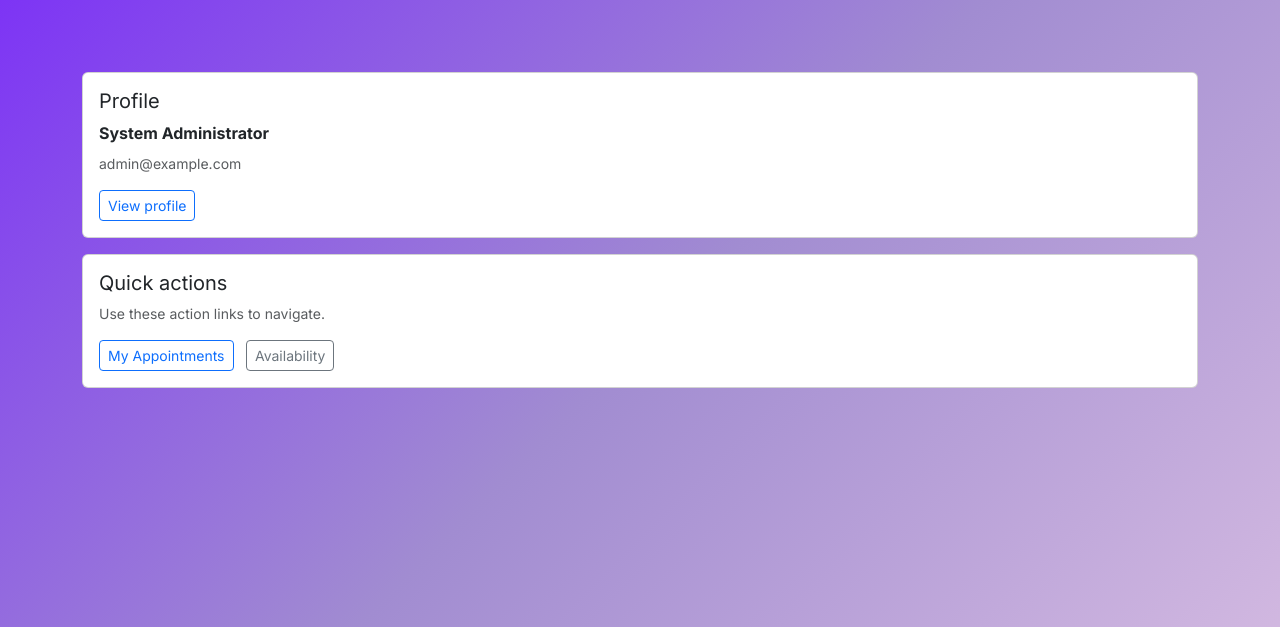
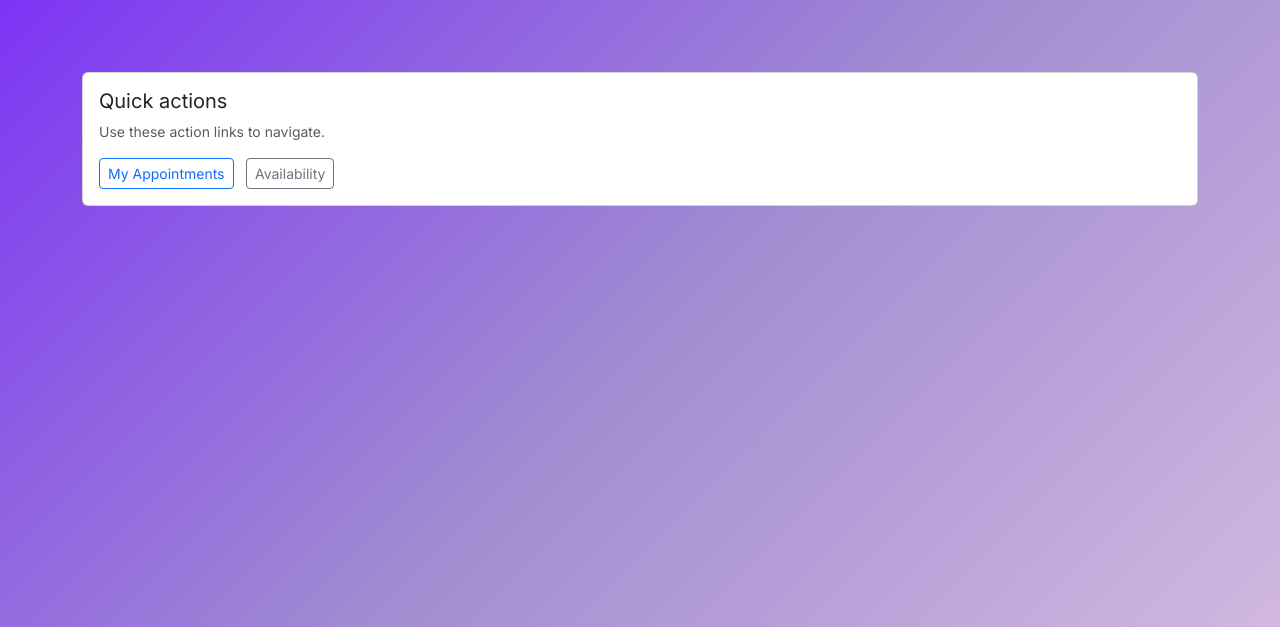
Before and after one commit to gabrielhipolito-dev/Faculty_Members_Consultation_Appointment, a PHP site: page /dashboard_admin.php in a window 1280 px wide. Shown: the part 57-684 px from the top of the page. Run offline with PHP 8.4, Linux system fonts and the light colour scheme; a user stored in the database is signed in; data comes from the database, SQL or seed files in the repository.

Commit message:
feat: remove profile display from fallback in admin dashboard to streamline quick actions

```diff
--- a/public/dashboard_admin.php
+++ b/public/dashboard_admin.php
@@ -16,18 +16,6 @@
                 } else {
                     // fallback: show basic profile + quick actions
                     ?>
-                    <div class="card mb-3">
-                        <div class="card-body">
-                            <h5 class="card-title">Profile</h5>
-                            <?php if ($user): ?>
-                                <p class="mb-2"><strong><?php echo htmlspecialchars($user['name']); ?></strong></p>
-                                <p class="small text-muted mb-3"><?php echo htmlspecialchars($user['email']); ?></p>
-                                <button type="button" class="btn btn-sm btn-outline-primary" data-bs-toggle="modal" data-bs-target="#profileModal">View profile</button>
-                            <?php else: ?>
-                                <p class="text-muted">No profile information available.</p>
-                            <?php endif; ?>
-                        </div>
-                    </div>
 
                     <div class="card">
                         <div class="card-body">
```
